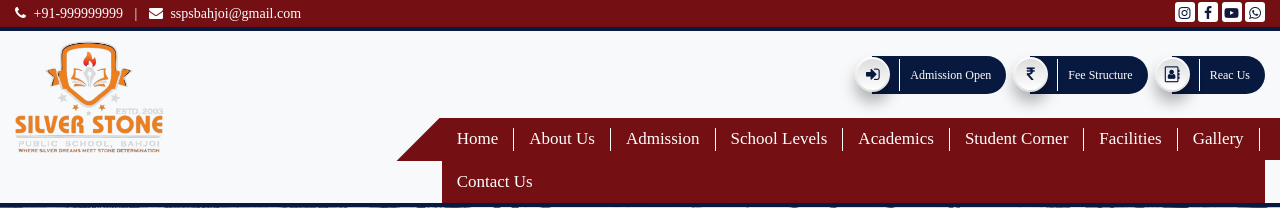
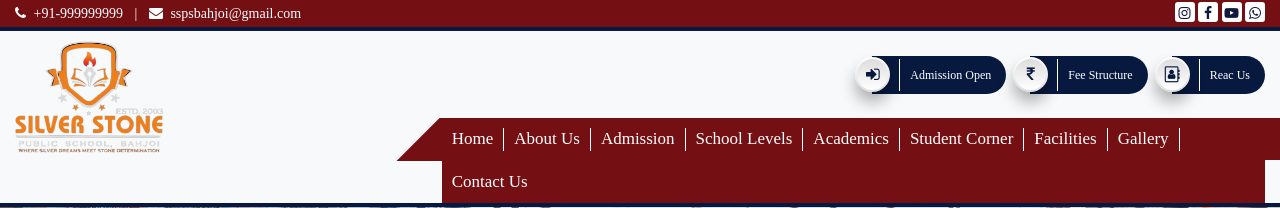
Before and after one commit to Ayushsharma-2229/silverstone, a PHP site: page / in a window 1280 px wide. Shown: the top 208 px of the page. Run offline with PHP 8.4, Linux system fonts and the light colour scheme.

Commit message:
Add files via upload

```diff
--- a/assets/css/responsive.css
+++ b/assets/css/responsive.css
@@ -18,7 +18,7 @@
 @media only screen and (max-width: 1399px) {
 	.main-menu .navigation>li>a {
 		font-size: 17px;
-		padding: 0px 15px;
+		padding: 0px 10px;
 	}
 
 	.info-form-section .signal-image-one,
@@ -539,7 +539,7 @@
 	.cta-section h2,
 	.feature-banner-section h2,
 	.sec-title h2 {
-		font-size: 18px;
+		font-size:14px;
 		line-height: 28px;
 		text-align: center;
 	}
```
